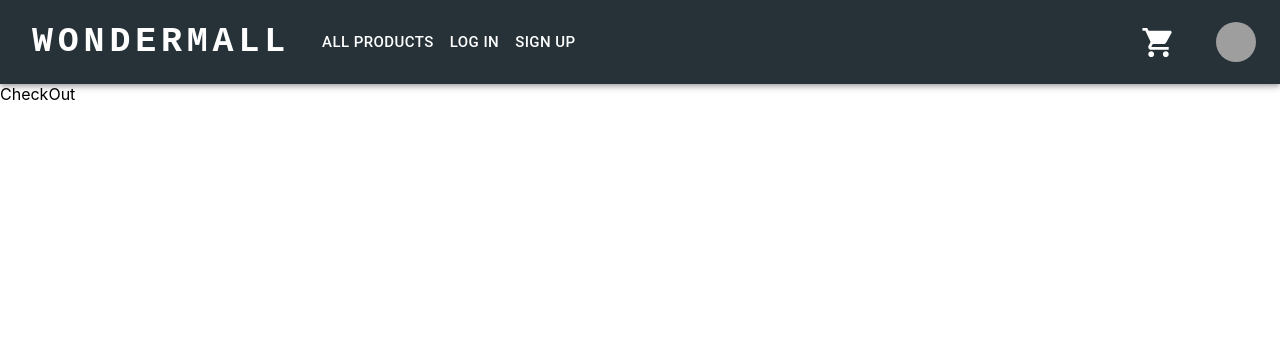
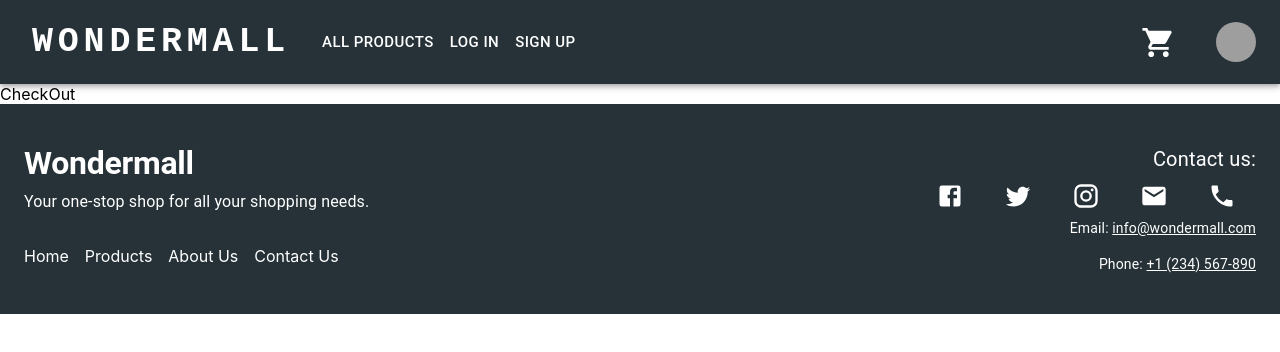
Before and after one commit to dhiant/learn-redux, a React (Create React App) app: page /checkout in a window 1280 px wide. Shown: the top 352 px of the page. Built offline with nearby package versions, Linux system fonts and the light colour scheme; grey boxes are pictures that could not be loaded.

Commit message:
feat: create footer component - also wrap app with mui theme provider

```diff
--- a/src/App.js
+++ b/src/App.js
@@ -5,9 +5,15 @@ import Home from "./pages/Home";
 import Product from "./pages/Product";
 import CheckOut from "./pages/CheckOut";
 import Cart from "./pages/Cart";
+import { ThemeProvider, createTheme } from "@mui/material";
 
 function App() {
+	// create a theme
+	const theme = createTheme();
+
 	return (
+		// provide a theme
+		<ThemeProvider theme={theme}>
 			<Routes>
 				<Route path="/" element={<Layout />}>
 					<Route index element={<Home />} />
@@ -16,6 +22,7 @@ function App() {
 					<Route path="cart" element={<Cart />} />
 				</Route>
 			</Routes>
+		</ThemeProvider>
 	);
 }
 
--- /dev/null
+++ b/src/components/Footer.jsx
@@ -0,0 +1,153 @@
+import React from "react";
+import {
+	Container,
+	Grid,
+	Typography,
+	Link,
+	IconButton,
+	useMediaQuery,
+} from "@mui/material";
+import {
+	Facebook,
+	Twitter,
+	Instagram,
+	Email,
+	Phone,
+} from "@mui/icons-material";
+
+const footerStyle = {
+	backgroundColor: "#263238",
+	color: "white",
+	padding: "40px 0",
+};
+
+const footerContentStyle = {
+	display: "flex",
+	flexDirection: "column",
+	alignItems: "flex-start",
+};
+
+const footerLogoStyle = {
+	fontSize: "2rem",
+	fontWeight: "bold",
+	marginBottom: "8px",
+};
+
+const footerLinksStyle = {
+	marginTop: "16px",
+	display: "flex",
+	justifyContent: "center",
+};
+
+const iconStyle = {
+	fontSize: "28px",
+	margin: "0 12px",
+};
+
+const contactInfoStyle = {
+	display: "flex",
+	flexDirection: "column",
+	alignItems: "flex-start",
+};
+
+const Footer = () => {
+	// determine if the screen width is above md.
+	const isAboveMd = useMediaQuery((theme) => theme.breakpoints.up("md"));
+	return (
+		<footer style={footerStyle}>
+			<Container maxWidth="xl">
+				<Grid container spacing={3}>
+					<Grid item xs={12} md={6}>
+						<div style={footerContentStyle}>
+							<Typography variant="h2" style={footerLogoStyle}>
+								Wondermall
+							</Typography>
+							<Typography variant="body1" paragraph>
+								Your one-stop shop for all your shopping needs.
+							</Typography>
+							<div style={footerLinksStyle}>
+								<Link
+									href="/"
+									color="inherit"
+									underline="hover"
+									style={{ marginRight: "16px" }}
+								>
+									Home
+								</Link>
+								<Link
+									component="a"
+									href="/products"
+									color="inherit"
+									underline="hover"
+									style={{ marginRight: "16px" }}
+								>
+									Products
+								</Link>
+								<Link
+									href="/about-us"
+									color="inherit"
+									underline="hover"
+									style={{ marginRight: "16px" }}
+								>
+									About Us
+								</Link>
+								<Link href="/contact-us" color="inherit" underline="hover">
+									Contact Us
+								</Link>
+							</div>
+						</div>
+					</Grid>
+					<Grid item xs={12} md={6}>
+						<div
+							style={{
+								...contactInfoStyle,
+								alignItems: isAboveMd ? "flex-end" : "flex-start",
+							}}
+						>
+							<Typography variant="body1" sx={{ fontSize: "20px" }}>
+								Contact us:
+							</Typography>
+							<div>
+								<IconButton
+									color="inherit"
+									href="https://www.facebook.com/webdevsushant"
+								>
+									<Facebook style={iconStyle} />
+								</IconButton>
+								<IconButton color="inherit" href="https://www.twitter.com/">
+									<Twitter style={iconStyle} />
+								</IconButton>
+								<IconButton
+									color="inherit"
+									href="https://www.instagram.com/webdevsushant/"
+								>
+									<Instagram style={iconStyle} />
+								</IconButton>
+								<IconButton color="inherit" href="mailto:info@wondermall.com">
+									<Email style={iconStyle} />
+								</IconButton>
+								<IconButton color="inherit" href="tel:+1234567890">
+									<Phone style={iconStyle} />
+								</IconButton>
+							</div>
+							<Typography variant="body2" paragraph>
+								Email:{" "}
+								<Link href="mailto:info@wondermall.com" color="inherit">
+									info@wondermall.com
+								</Link>
+							</Typography>
+							<Typography variant="body2">
+								Phone:{" "}
+								<Link href="tel:+1234567890" color="inherit">
+									+1 (234) 567-890
+								</Link>
+							</Typography>
+						</div>
+					</Grid>
+				</Grid>
+			</Container>
+		</footer>
+	);
+};
+
+export default Footer;
--- a/src/components/Layout.jsx
+++ b/src/components/Layout.jsx
@@ -1,12 +1,14 @@
 import React from "react";
 import { Outlet } from "react-router-dom";
 import Navbar from "./Navbar";
+import Footer from "./Footer";
 
 const Layout = () => {
 	return (
 		<div>
 			<Navbar />
 			<Outlet />
+			<Footer />
 		</div>
 	);
 };
```
Lines whose indentation alone changed are shown as unchanged.
